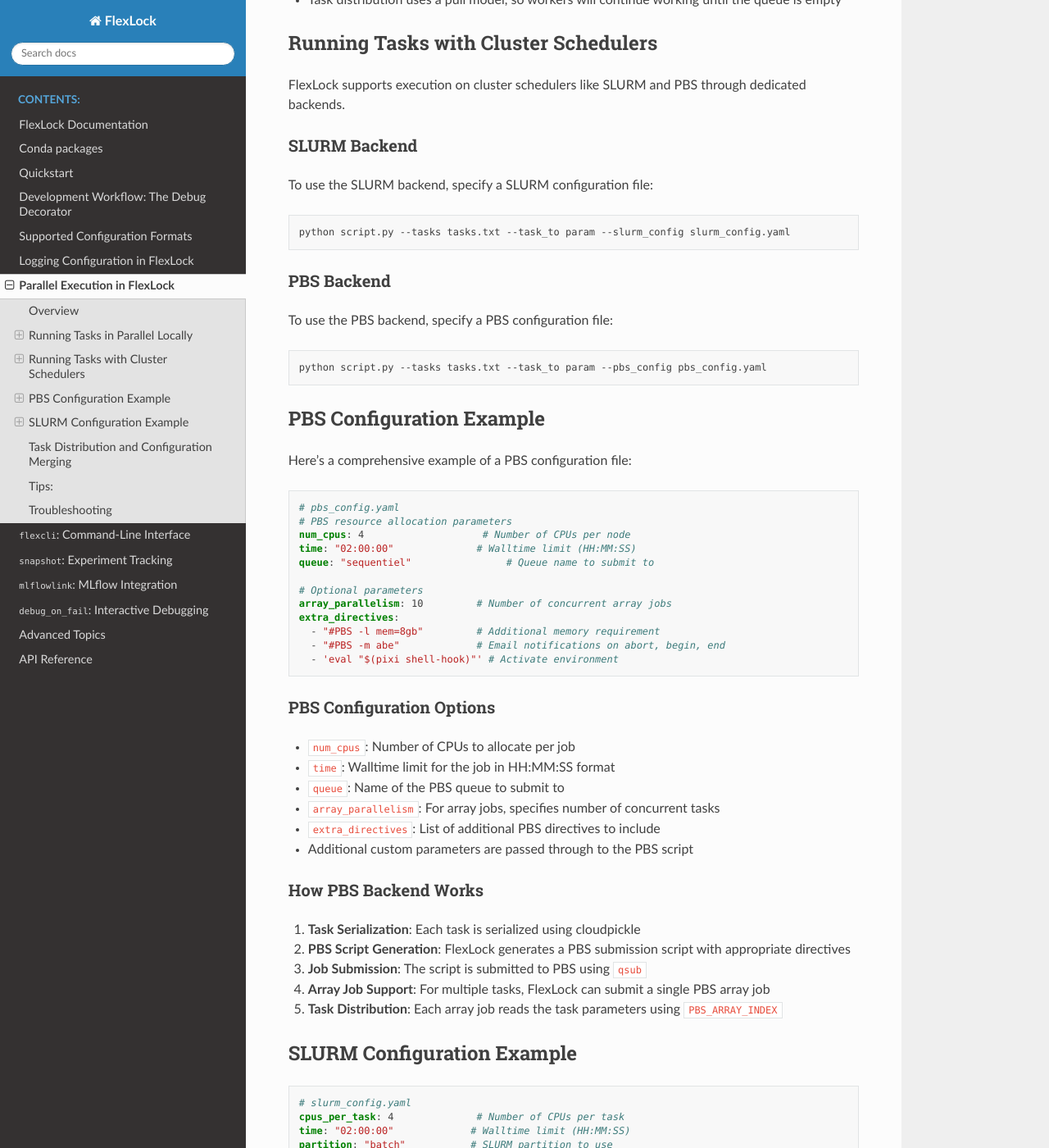
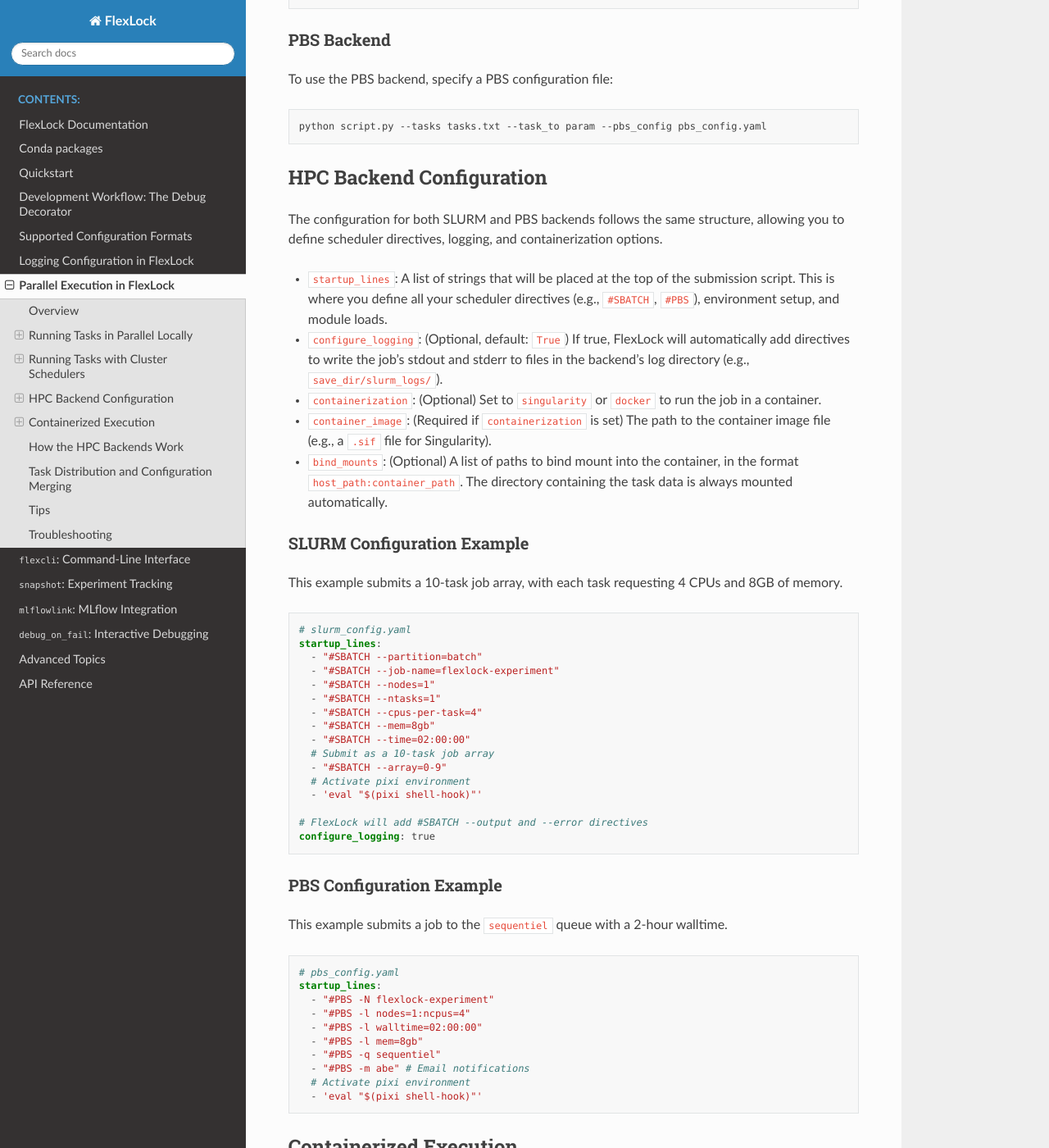
Before and after one commit to quentinf00/flexlock, a Sphinx documentation site: the page built from docs/parallel.md, in a window 1280 px wide and 1400 px high, scrolled down 1716 px. Shown: the whole window at 82% size. Built offline with Sphinx 7.4.7 and the Read the Docs theme 3.1.0, drawn with Linux system fonts in a browser that asks for light colours; some of the changed text lies outside the part shown.

Commit message:
simplify backend configuration

````diff
--- a/docs/parallel.md
+++ b/docs/parallel.md
@@ -12,7 +12,7 @@
 
 ## Running Tasks in Parallel Locally
 
-When running tasks in parallel locally, FlexLock uses a pull-based model where multiple worker processes pull tasks from a shared SQLite database:
+Local parallel execution is ideal for development and smaller-scale experiments on a single machine. FlexLock uses a pull-based model where multiple worker processes pull tasks from a shared SQLite database.
 
 ### Basic Local Parallel Execution
 
@@ -59,23 +59,9 @@
 python script.py --tasks tasks.txt --task_to param --n_jobs=4
 ```
 
-#### How Local Parallel Execution Works
-
-1. **Task Queuing**: All tasks are first queued in a SQLite database (`run.lock.tasks.db`)
-2. **Worker Spawning**: Multiple worker processes are spawned based on the `n_jobs` parameter
-3. **Dynamic Task Distribution**: Workers continuously pull tasks from the database queue
-4. **Result Aggregation**: Completed tasks are tracked in the database
-5. **Fault Tolerance**: If a worker fails, its tasks remain in the queue for other workers
-
-### Local Execution Parameters
-
-- `n_jobs`: Number of local worker processes to spawn
-- `local_workers`: Alternative way to specify the number of local workers
-- Task distribution uses a pull model, so workers will continue working until the queue is empty
-
 ## Running Tasks with Cluster Schedulers
 
-FlexLock supports execution on cluster schedulers like SLURM and PBS through dedicated backends.
+For large--scale experiments, FlexLock supports execution on cluster schedulers like SLURM and PBS. The configuration is managed through a single YAML file, giving you full control over the job submission script.
 
 ### SLURM Backend
 
@@ -93,81 +79,113 @@
 python script.py --tasks tasks.txt --task_to param --pbs_config pbs_config.yaml
 ```
 
-## PBS Configuration Example
+## HPC Backend Configuration
 
-Here's a comprehensive example of a PBS configuration file:
+The configuration for both SLURM and PBS backends follows the same structure, allowing you to define scheduler directives, logging, and containerization options.
+
+- `startup_lines`: A list of strings that will be placed at the top of the submission script. This is where you define all your scheduler directives (e.g., `#SBATCH`, `#PBS`), environment setup, and module loads.
+- `configure_logging`: (Optional, default: `True`) If true, FlexLock will automatically add directives to write the job's stdout and stderr to files in the backend's log directory (e.g., `save_dir/slurm_logs/`).
+- `containerization`: (Optional) Set to `singularity` or `docker` to run the job in a container.
+- `container_image`: (Required if `containerization` is set) The path to the container image file (e.g., a `.sif` file for Singularity).
+- `bind_mounts`: (Optional) A list of paths to bind mount into the container, in the format `host_path:container_path`. The directory containing the task data is always mounted automatically.
+
+### SLURM Configuration Example
+
+This example submits a 10-task job array, with each task requesting 4 CPUs and 8GB of memory.
+
+```yaml
+# slurm_config.yaml
+startup_lines:
+  - "#SBATCH --partition=batch"
+  - "#SBATCH --job-name=flexlock-experiment"
+  - "#SBATCH --nodes=1"
+  - "#SBATCH --ntasks=1"
+  - "#SBATCH --cpus-per-task=4"
+  - "#SBATCH --mem=8gb"
+  - "#SBATCH --time=02:00:00"
+  # Submit as a 10-task job array
+  - "#SBATCH --array=0-9"
+  # Activate pixi environment
+  - 'eval "$(pixi shell-hook)"'
+
+# FlexLock will add #SBATCH --output and --error directives
+configure_logging: true
+```
+
+### PBS Configuration Example
+
+This example submits a job to the `sequentiel` queue with a 2-hour walltime.
 
 ```yaml
 # pbs_config.yaml
-# PBS resource allocation parameters
-num_cpus: 4                    # Number of CPUs per node
-time: "02:00:00"              # Walltime limit (HH:MM:SS)
-queue: "sequentiel"                # Queue name to submit to
+startup_lines:
+  - "#PBS -N flexlock-experiment"
+  - "#PBS -l nodes=1:ncpus=4"
+  - "#PBS -l walltime=02:00:00"
+  - "#PBS -l mem=8gb"
+  - "#PBS -q sequentiel"
+  - "#PBS -m abe" # Email notifications
+  # Activate pixi environment
+  - 'eval "$(pixi shell-hook)"'
+```
 
-# Optional parameters
-array_parallelism: 10         # Number of concurrent array jobs
-extra_directives:
-  - "#PBS -l mem=8gb"         # Additional memory requirement
-  - "#PBS -m abe"             # Email notifications on abort, begin, end
-  - 'eval "$(pixi shell-hook)"' # Activate environment
+## Containerized Execution
+
+FlexLock supports running jobs in Singularity or Docker containers for maximum reproducibility.
+
+### Container Configuration Example (Singularity)
+
+This configuration will execute the job inside a Singularity container, bind-mounting a dataset directory.
+
+```yaml
+# slurm_config_singularity.yaml
+startup_lines:
+  - "#SBATCH --partition=batch"
+  - "#SBATCH --cpus-per-task=2"
+  - "#SBATCH --mem=4gb"
+  - "#SBATCH --array=0-9"
+
+# Container settings
+containerization: singularity
+container_image: /path/to/your/flexlock_env.sif
+bind_mounts:
+  - /path/to/host/data:/data
 
 ```
 
-### PBS Configuration Options
+### Building the Container
 
-- `num_cpus`: Number of CPUs to allocate per job
-- `time`: Walltime limit for the job in HH:MM:SS format
-- `queue`: Name of the PBS queue to submit to
-- `array_parallelism`: For array jobs, specifies number of concurrent tasks
-- `extra_directives`: List of additional PBS directives to include
-- Additional custom parameters are passed through to the PBS script
+You can use the `singularity.def` and `Dockerfile` provided in the project to build a container image with your `pixi` environment pre-installed.
 
-### How PBS Backend Works
-
-1. **Task Serialization**: Each task is serialized using cloudpickle
-2. **PBS Script Generation**: FlexLock generates a PBS submission script with appropriate directives
-3. **Job Submission**: The script is submitted to PBS using `qsub`
-4. **Array Job Support**: For multiple tasks, FlexLock can submit a single PBS array job
-5. **Task Distribution**: Each array job reads the task parameters using `PBS_ARRAY_INDEX`
-
-## SLURM Configuration Example
-
-```yaml
-# slurm_config.yaml
-cpus_per_task: 4              # Number of CPUs per task
-time: "02:00:00"             # Walltime limit (HH:MM:SS)
-partition: "batch"           # SLURM partition to use
-
-# Optional parameters
-array_parallelism: 10        # Number of concurrent array jobs
-array_limit: 5               # Maximum number of concurrent array jobs running
-extra_directives:
-  - "#SBATCH --mail-type=ALL"# Email notifications
-  - "#SBATCH --mail-user=user@domain.com" # Email address
-  - 'eval "$(pixi shell-hook)"' # Activate environment
-
+**Singularity:**
+```bash
+# (May require sudo depending on system config)
+singularity build flexlock.sif singularity.def
 ```
 
-### How SLURM Backend Works
+**Docker:**
+```bash
+docker build -t flexlock-env .
+```
 
-1. **Task Serialization**: Each task is serialized using cloudpickle
-2. **SLURM Script Generation**: FlexLock generates a SLURM submission script with SBATCH directives
-3. **Job Submission**: Script is submitted to SLURM using `sbatch`
-4. **Module Loading**: Automatically loads Python module if available
-5. **Array Job Support**: Uses `SLURM_ARRAY_TASK_ID` to determine which task to execute
+## How the HPC Backends Work
+
+1. **Task Serialization**: The worker function and its arguments are serialized using `cloudpickle`.
+2. **Script Generation**: FlexLock generates a submission script. It combines your `startup_lines` with a Python snippet that deserializes and executes the task.
+3. **Job Submission**: The script is submitted to the scheduler using `sbatch` (Slurm) or `qsub` (PBS).
+4. **Task Execution**: Inside the job, the Python snippet is executed. If it's a job array, the environment variable (`SLURM_ARRAY_TASK_ID` or `PBS_ARRAY_INDEX`) is used to identify which worker it is, though the workers themselves pull tasks dynamically from the central queue.
 
 ## Task Distribution and Configuration Merging
 
 The `task_to` parameter specifies how each task parameter should be merged into the configuration:
 
-If task_to="param" and tasks=[1, 2, 3]
-Then for the first task, cfg.param will be set to 1
-For the second task, cfg.param will be set to 2, etc.
+If `task_to="param"` and `tasks=[1, 2, 3]`:
+- For the first task, `cfg.param` will be set to 1.
+- For the second task, `cfg.param` will be set to 2, and so on.
 
 This allows for dynamic configuration updates for each task while maintaining the base configuration.
 
-
-## Tips:
+## Tips
 The state of the queue can be inspected using sqlite with commands like:
 
 ```bash
@@ -175,5 +193,4 @@
 ```
 
 ## Troubleshooting
-The PBS script is stored in `save_dir/pbs_logs`
-If you encounter issue you can try submitting it directly with qsub or even running the small dynamically generated python scirpt in it manually.
+The submission scripts and logs are stored in `save_dir/slurm_logs` or `save_dir/pbs_logs`. If you encounter issues, you can inspect the generated script and try submitting it directly or even running the Python code within it manually.
````
Also changed, not shown: docs/README.md (+1 -1 lines), 4 other files.
